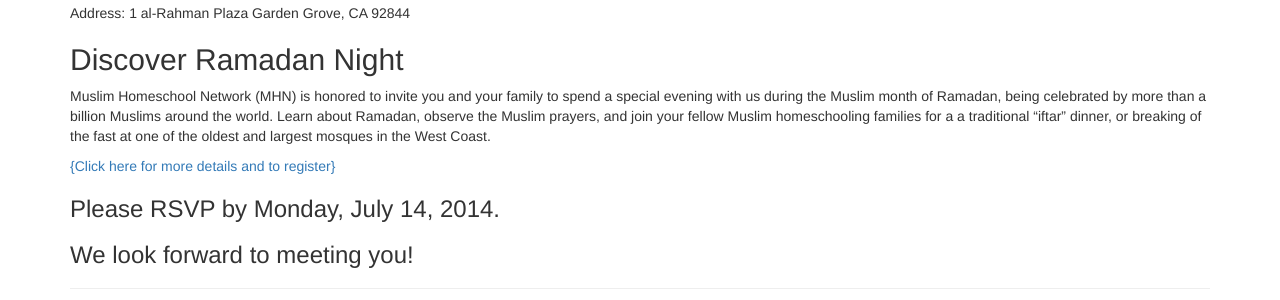
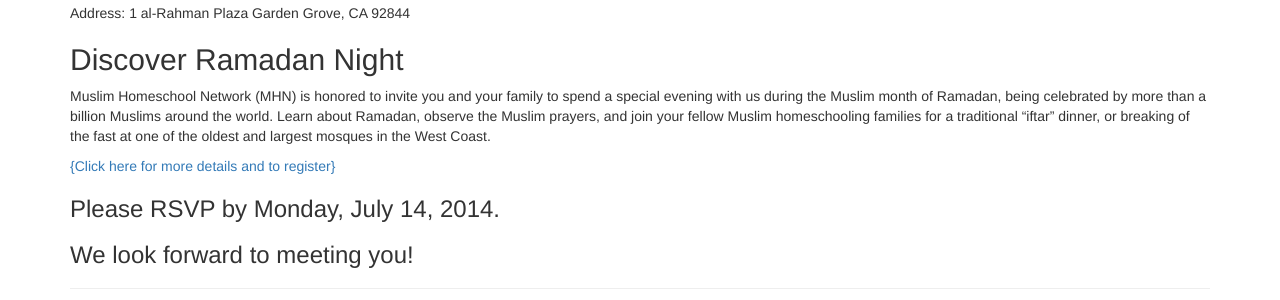
Before and after one commit to muslimhomeschoolnetwork/muslimhomeschoolnetwork.github.io, a Jekyll site: the page built from events/calendar/_posts/2014-07-19-discover-ramadan-night.md, in a window 1280 px wide. Shown: the part 249-549 px from the top of the page. Built offline with Jekyll 4.4.1, drawn with Linux system fonts in a browser that asks for light colours; nearby versions of some CDN libraries; Markdown is read by kramdown in place of the engine named in the settings.

```diff
--- a/events/calendar/_posts/2014-07-19-discover-ramadan-night.md
+++ b/events/calendar/_posts/2014-07-19-discover-ramadan-night.md
@@ -10,7 +10,7 @@ published: true
 
 ##Discover Ramadan Night
 
-Muslim Homeschool Network (MHN) is honored to invite you and your family to spend a special evening with us during the Muslim month of Ramadan, being celebrated by more than a billion Muslims around the world.  Learn about Ramadan, observe the Muslim prayers, and join your fellow Muslim homeschooling families for a a traditional "iftar" dinner, or breaking of the fast at one of the oldest and largest mosques in the West Coast.
+Muslim Homeschool Network (MHN) is honored to invite you and your family to spend a special evening with us during the Muslim month of Ramadan, being celebrated by more than a billion Muslims around the world.  Learn about Ramadan, observe the Muslim prayers, and join your fellow Muslim homeschooling families for a traditional "iftar" dinner, or breaking of the fast at one of the oldest and largest mosques in the West Coast.
 
 [{Click here for more details and to register}](https://docs.google.com/forms/d/1Ms-ohbUBXKyYcFiTpjgqWesn_OXMjjlDGGgnVhxEDOE/viewform)
 
```
